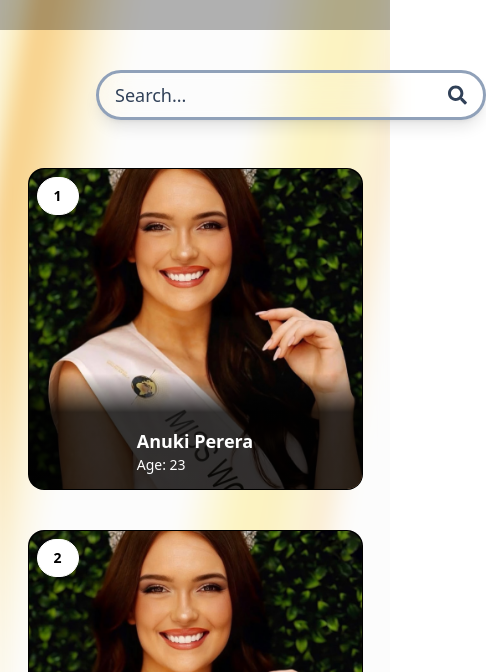
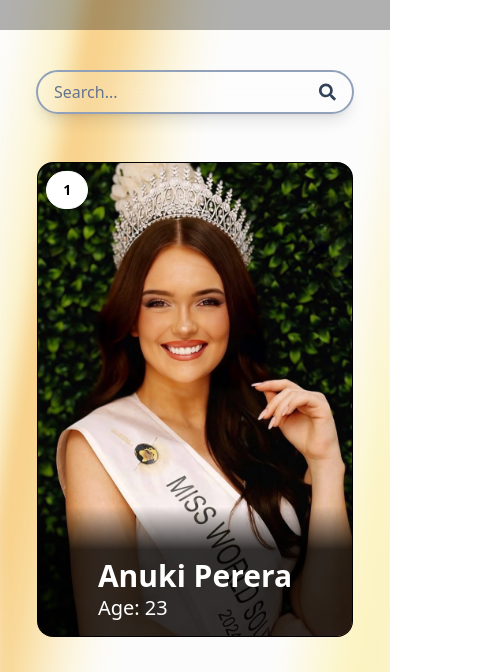
Before and after one commit to Savindugunasekar/pageantproject, a Next.js app: page / in a window 390 px wide. Shown: the part 814-1486 px from the top of the page, 486 px wide, since content can reach past the window. Built offline with nearby package versions, Linux system fonts and the light colour scheme; grey boxes are pictures that could not be loaded.

Commit message:
layout responsive

```diff
--- a/app/page.tsx
+++ b/app/page.tsx
@@ -11,7 +11,7 @@ export default function Home() {
 
   return (
     <AuroraBackground>
-      <div className="min-h-screen w-full">
+      <div className="min-h-screen w-full overflow-hidden">
         <LandingPage />
         <Search setSearchTerm={setSearchTerm} />
         <CandidateList searchTerm={searchTerm} />
--- a/components/CandidateCard.tsx
+++ b/components/CandidateCard.tsx
@@ -26,7 +26,7 @@ const CandidateCard: React.FC<CandidateProps> = ({ name, image, age, number }) =
         <Image
           src={image}
           alt={name}
-          className="object-cover w-full h-80 rounded-t-2xl"
+          className="object-cover w-full md:h-72  xl:h-96 rounded-t-2xl"
         />
 
         {/* Gradient Overlay & Info */}
@@ -38,9 +38,9 @@ const CandidateCard: React.FC<CandidateProps> = ({ name, image, age, number }) =
           }}
         >
           {/* Name and Age with transition */}
-          <div className="relative  translate-y-[50px] group-hover:translate-y-[-20px] transition-all duration-300 ease-in-out">
-            <h1 className="text-lg font-semibold">{name}</h1>
-            <p className="text-sm">Age: {age}</p>
+          <div className="relative text-left  translate-y-[50px] group-hover:translate-y-[-20px] transition-all duration-300 ease-in-out">
+            <h1 className="text-3xl font-semibold">{name}</h1>
+            <p className="text-xl">Age: {age}</p>
           </div>
 
           {/* Vote Now Button */}
--- a/components/CandidateList.tsx
+++ b/components/CandidateList.tsx
@@ -25,7 +25,7 @@ const CandidateList: React.FC<CandidateListProps> = ({ searchTerm }) => {
 
   return (
     <div className="w-full min-h-screen flex justify-center">
-      <div className="grid grid-cols-1 sm:grid-cols-2 md:grid-cols-3 lg:grid-cols-4 gap-6 w-full max-w-[90%]">
+      <div className="grid grid-cols-1 sm:grid-cols-2 md:grid-cols-3 lg:grid-cols-4 xl:grid-cols-5 gap-6 w-full max-w-[85%]">
         {filteredCandidates.map((candidate) => (
           <Link
             href={`/candidates/${candidate.id}`}
--- a/components/Search.tsx
+++ b/components/Search.tsx
@@ -1,6 +1,5 @@
-import { FaSearch } from 'react-icons/fa';
+import { FaSearch } from "react-icons/fa";
 
-// Define types for the props
 interface SearchProps {
   setSearchTerm: (term: string) => void;
 }
@@ -11,15 +10,15 @@ const Search: React.FC<SearchProps> = ({ setSearchTerm }) => {
   };
 
   return (
-    <div className="relative w-full max-w-lg mx-24 my-10">
-      <div className="flex items-center justify-between bg-white/10 backdrop-blur-md rounded-full py-2 px-4 shadow-lg border border-slate-400 border-3">
+    <div className="relative w-full flex justify-center  lg:justify-start px-4 sm:px-0 my-10  lg:ml-20">
+      <div className="flex items-center bg-white/10 backdrop-blur-md rounded-full py-2 px-4 shadow-lg border-slate-400 border-[2px] w-full mx-5 md:w-1/2 lg:w-1/3">
         <input
-          className="bg-transparent border-none outline-none text-slate-700 text-lg w-full placeholder-slate-700"
+          className="bg-transparent border-none outline-none text-slate-700 text-base sm:text-lg w-full placeholder-slate-500"
           type="text"
           placeholder="Search..."
           onChange={handleSearchChange}
         />
-        <FaSearch className="text-slate-700 text-xl cursor-pointer" />
+        <FaSearch className="text-slate-700 text-lg sm:text-xl cursor-pointer" />
       </div>
     </div>
   );
```
